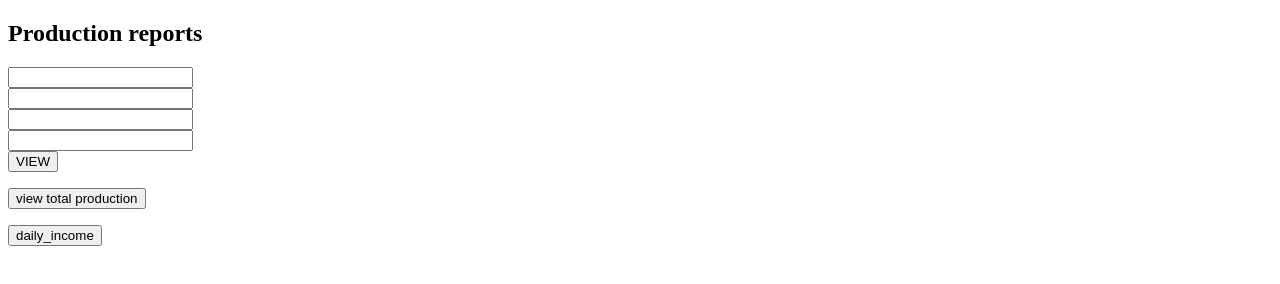
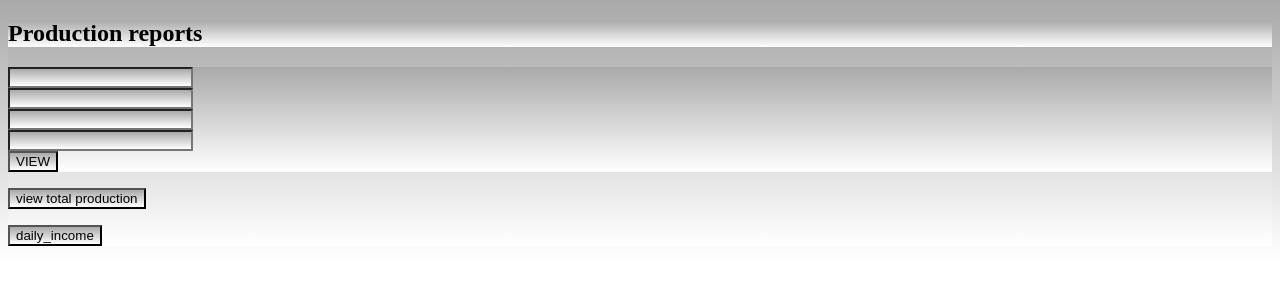
Before and after one commit to Rubyroy12/Dairy-business, a plain HTML site: page reports.html in a window 1280 px wide. Drawn offline with Linux system fonts and the light colour scheme.

Commit message:
it will add the css file for the reports page

```diff
--- /dev/null
+++ b/reports.css
@@ -0,0 +1,5 @@
+*{
+    background-image: linear-gradient(darkgrey,white);
+    background-size: cover;
+    background-repeat: no-repeat;
+}
--- a/reports.html
+++ b/reports.html
@@ -6,6 +6,7 @@
     <meta http-equiv="X-UA-Compatible" content="IE=edge">
     <meta name="viewport" content="width=device-width, initial-scale=1.0">
     <title>Document</title>
+    <link rel="stylesheet" href="reports.css">
     <script src="index.js"></script>
 </head>
 
```
